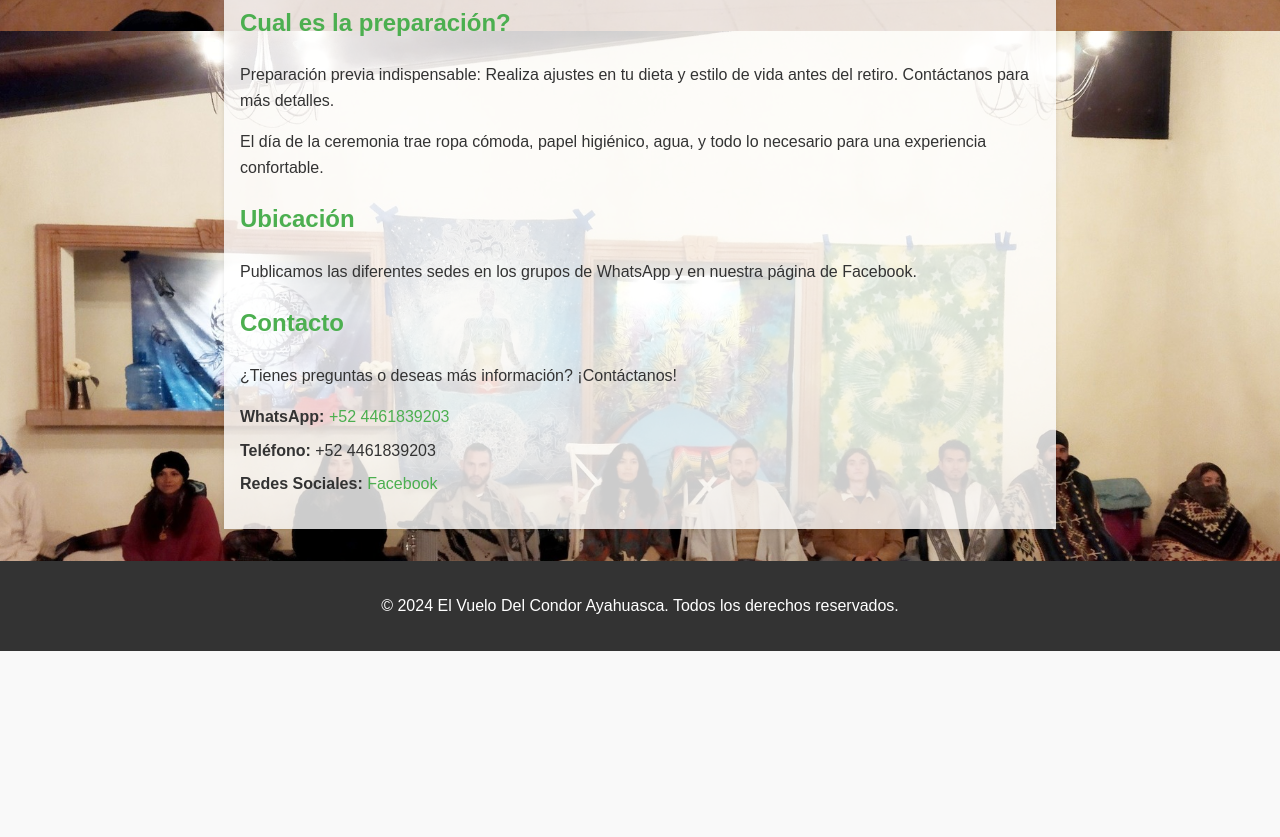
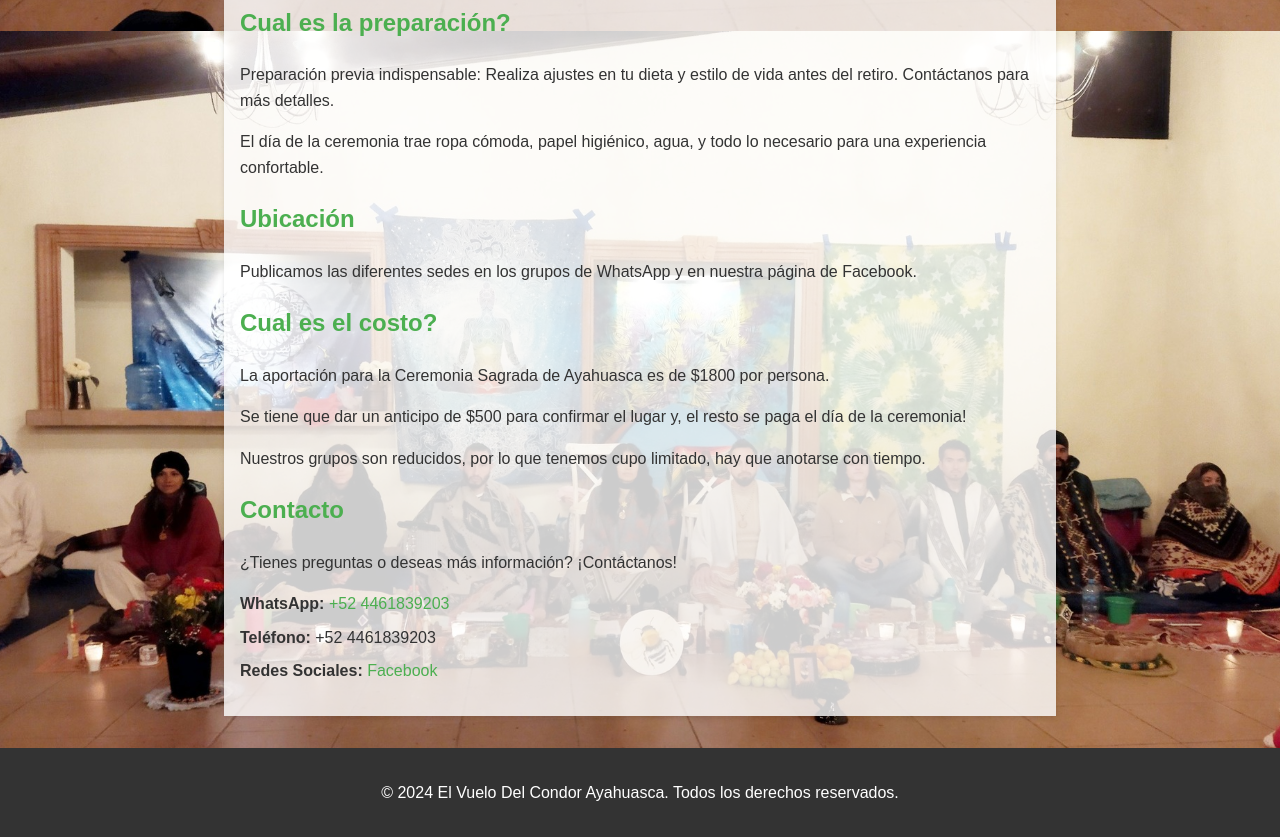
Before and after one commit to elvuelodelcondor/elvuelodelcondor.github.io, a plain HTML site: page index.html in a window 1280 px wide. Shown: the part 769-1606 px from the top of the page. Before the commit the page ends 1420 px from the top, so only its background shows below. Drawn offline with Linux system fonts and the light colour scheme.

Commit message:
Update index.html

```diff
--- a/index.html
+++ b/index.html
@@ -118,6 +118,15 @@
             <p>Publicamos las diferentes sedes en los grupos de WhatsApp y en nuestra página de Facebook.</p>
         </section>
 
+         <section id="Costo">
+            <h2>Cual es el costo?</h2>
+
+
+            <p>La aportación para la Ceremonia Sagrada de Ayahuasca es de $1800 por persona.</p>
+            <p>Se tiene que dar un anticipo de $500 para confirmar el lugar y, el resto se paga el día de la ceremonia!</p>
+            <p>Nuestros grupos son reducidos, por lo que tenemos cupo limitado, hay que anotarse con tiempo.</p>
+        </section>
+
         <section id="contacto">
             <h2>Contacto</h2>
             <p>¿Tienes preguntas o deseas más información? ¡Contáctanos!</p>
```
